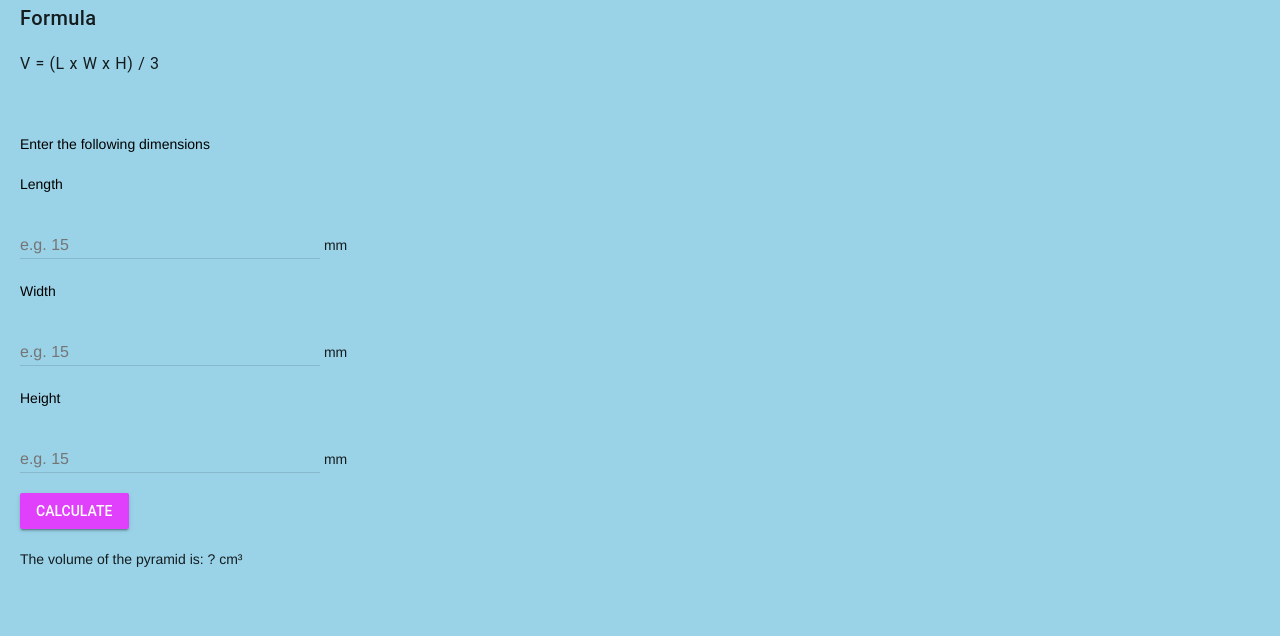
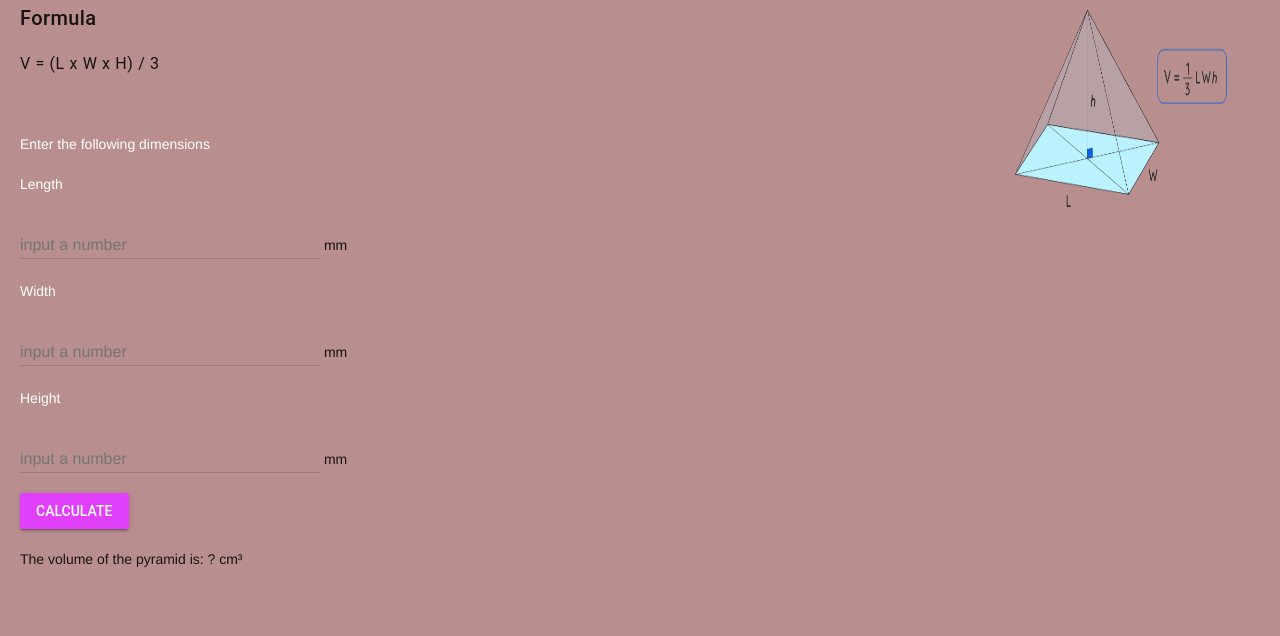
Before and after one commit to conor-otoole/ICS20-Unit--3-02, a plain HTML site: page index.html in a window 1280 px wide. Shown: the part 164-800 px from the top of the page. Drawn offline with nearby package versions, Linux system fonts and the light colour scheme.

Commit message:
finished

```diff
--- a/css/styles.css
+++ b/css/styles.css
@@ -1,5 +1,5 @@
-/* Created by: Mr. Coxall
-* Created on: Sep 2020
+/* Created by: Conor
+* Created on: Sep 2022
 * This file contains the CSS for index.html
 */
 
@@ -22,11 +22,11 @@
 }
 
 body {
-  background-color: rgb(154 211 232);
+  background-color: rgb(184, 142, 142);
 }
 
 p {
-  color: black;
+  color: white;
   font-family: Helvetica, Arial, sans-serif;
   font-weight: bold;
   font-size: 1.5rem;
--- a/index.html
+++ b/index.html
@@ -15,6 +15,7 @@
     />
     <link rel="manifest" href="/ICS2O-Unit3-02/manifest.webmanifest" />
     <link rel="stylesheet" href="./css/styles.css" />
+
     <!--- None blocking for Lighthouse report --->
     <!--- https://stackoverflow.com/questions/32759272/how-to-load-css-asynchronously --->
     <link
@@ -57,10 +58,11 @@
       </header>
       <main class="mdl-layout__content">
         <img
-          src="./images/Area-Of-Pyramid.png"
+          src="./images/volume-of-pyramid.png"
           alt="Area of a Pyramid"
           class="img1"
-        />
+          width="250" height="300">
+
         <h3>Area of Pyramid With JS</h3>
         <h5>Formula</h5>
         <h6>V = (L x W x H) / 3</h6>
@@ -75,7 +77,7 @@
               class="mdl-textfield__input"
               type="number"
               step=".01"
-              placeholder="e.g. 15"
+              placeholder="input a number"
               pattern="-?[0-9]*(\.[0-9]+)?"
               id="length-of-pyramid"
               aria-label="length"
@@ -92,7 +94,7 @@
               class="mdl-textfield__input"
               type="number"
               step=".01"
-              placeholder="e.g. 15"
+              placeholder="input a number"
               pattern="-?[0-9]*(\.[0-9]+)?"
               id="width-of-pyramid"
               aria-label="width"
@@ -109,7 +111,7 @@
               class="mdl-textfield__input"
               type="number"
               step=".01"
-              placeholder="e.g. 15"
+              placeholder="input a number"
               pattern="-?[0-9]*(\.[0-9]+)?"
               id="height-of-pyramid"
               aria-label="Height"
--- a/js/script.js
+++ b/js/script.js
@@ -1,7 +1,7 @@
 // Copyright (c) 2020 Mr. Coxall All rights reserved
 //
 // Created by: conor-otoole
-// Created on: Sep 2020
+// Created on: dec 2022
 // This file contains the JS functions for index.html
 
 "use strict"
```
Also changed, not shown: images/volume-of-pyramid.png (added), 2 other files.
